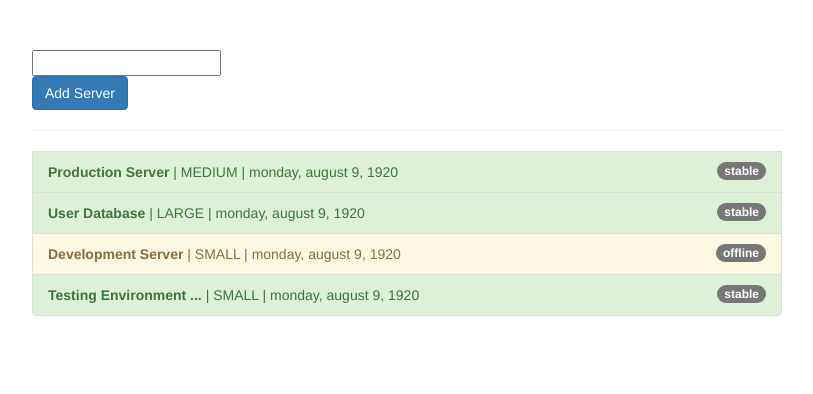
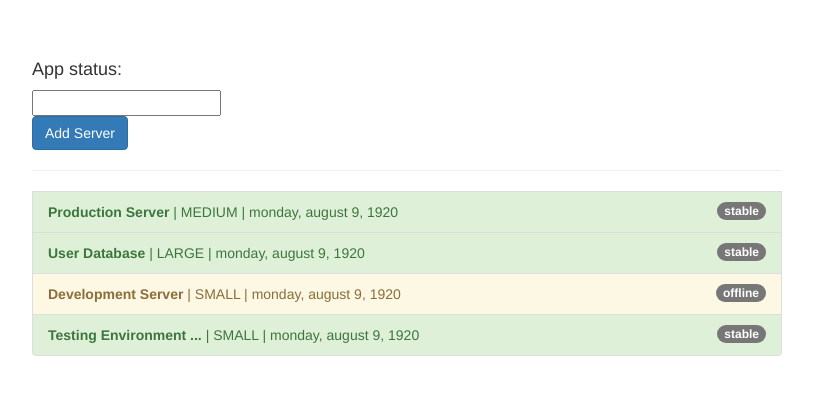
Before and after one commit to geomC/udemy-angular8, an Angular app: page / in a window 1280 px wide. Shown: the top 394 px of the page, without its empty margins (233-1046 px from the left). Built offline with nearby package versions, Linux system fonts and the light colour scheme.

Commit message:
add async pipe example

```diff
--- a/src/app/app.component.html
+++ b/src/app/app.component.html
@@ -3,6 +3,7 @@
     <div class="col-xs-12 col-sm-10 col-md-8 col-sm-offset-1 col-md-offset-2">
       <ul class="list-group">
 
+        <h4>App status: {{appStatus | async}}</h4>
 
         <input
           type="text"
--- a/src/app/app.component.ts
+++ b/src/app/app.component.ts
@@ -6,6 +6,13 @@ import { Component } from '@angular/core';
   styleUrls: ['./app.component.css']
 })
 export class AppComponent {
+
+  $appStatus = new Promise(
+    ((resolve, reject) => {
+      setTimeout(() => {resolve('RUNNING')}, 1500)
+    })
+  )
+
   servers = [
     {
       instanceType: 'medium',
```
